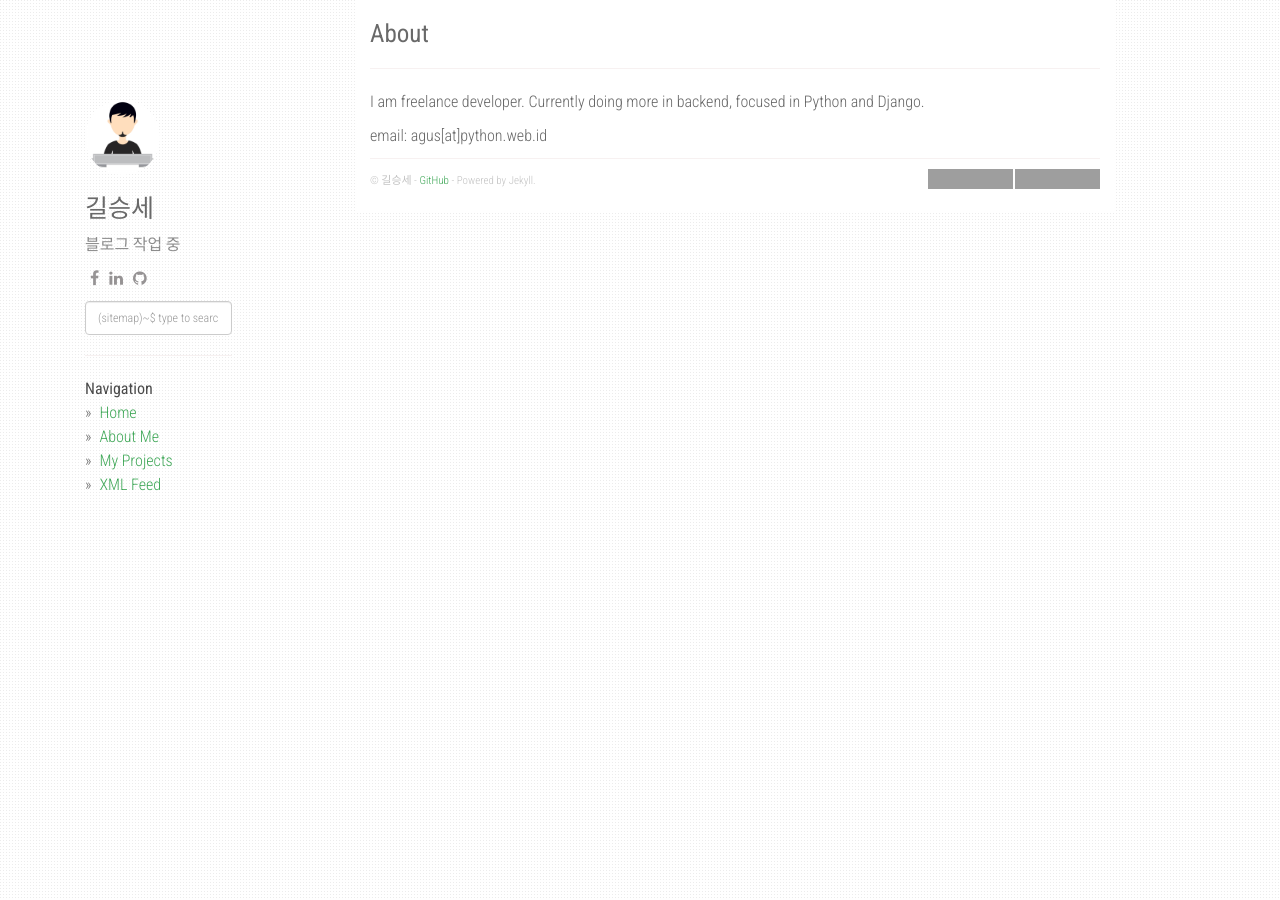
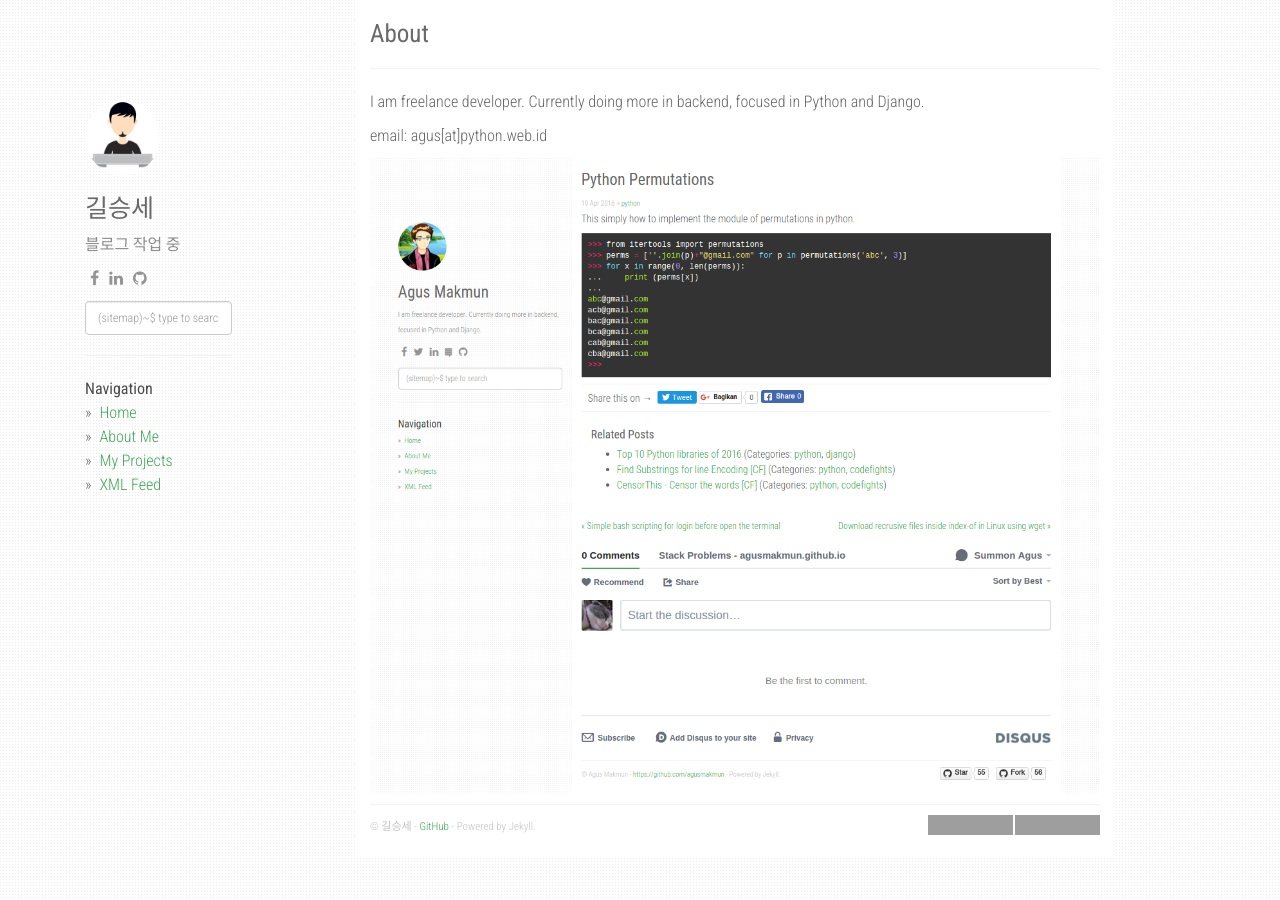
Before and after one commit to agusmakmun/agusmakmun.github.io, a Jekyll site: the page built from about.md, in a window 1280 px wide. Built offline with Jekyll 4.4.1, drawn with Linux system fonts in a browser that asks for light colours; nearby versions of some CDN libraries; grey boxes are pictures that could not be loaded.

Commit message:
Update about.md

```diff
--- a/about.md
+++ b/about.md
@@ -7,3 +7,5 @@ permalink: /about/
 I am freelance developer. Currently doing more in backend, focused in Python and Django.
 
 email: agus[at]python.web.id
+
+![Screenshot Post Page](https://raw.githubusercontent.com/agusmakmun/agusmakmun.github.io/master/static/img/screenshot-post-page.png  "Screenshot Post Page")
```
